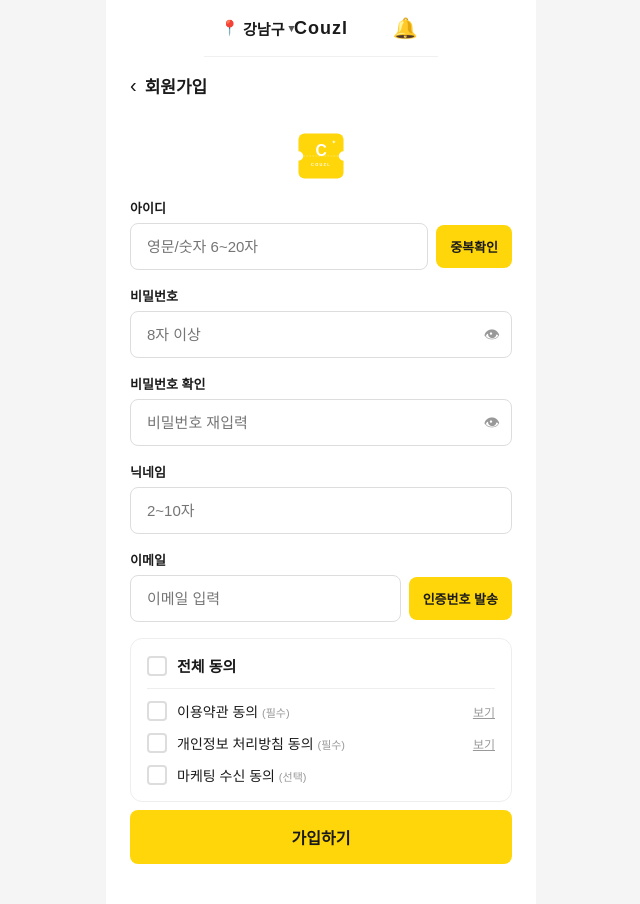
After one commit to conven/couzl, a Java web app: page /register in a window 1280 px wide. The commit adds this page. Shown: the whole page, without its empty margins (319-959 px from the left). Run offline with Spring Boot 4, a stand-in JSP engine, Linux system fonts and the light colour scheme.

Commit message:
feat: 회원가입 화면 추가
- RegisterController.java: GET /register 매핑
- register.jsp: 아이디 중복확인, 비밀번호 눈 아이콘, 이메일 인증번호 발송, 약관 동의(전체 동의 연동) 포함
- register.css: login.css 스타일 기반, 커스텀 체크박스(#FFD60A)
- register.js: 유효성 검사 및 인터랙션 처리
- login.jsp: 회원가입 링크 /register 연결

https://claude.ai/code/session_01GCZN3oiW95CzCCfBxh19AM

```diff
--- /dev/null
+++ b/src/main/java/com/couzl/couzl/controller/RegisterController.java
@@ -0,0 +1,13 @@
+package com.couzl.couzl.controller;
+
+import org.springframework.stereotype.Controller;
+import org.springframework.web.bind.annotation.GetMapping;
+
+@Controller
+public class RegisterController {
+
+    @GetMapping("/register")
+    public String register() {
+        return "register";
+    }
+}
--- a/src/main/webapp/WEB-INF/views/login.jsp
+++ b/src/main/webapp/WEB-INF/views/login.jsp
@@ -36,7 +36,7 @@
         <span class="divider">·</span>
         <span>비밀번호 찾기</span>
         <span class="divider">·</span>
-        <span>회원가입</span>
+        <span onclick="goTo('/register')" style="cursor:pointer;">회원가입</span>
     </div>
 
     <!-- 소셜 로그인 -->
--- /dev/null
+++ b/src/main/webapp/WEB-INF/views/register.jsp
@@ -0,0 +1,127 @@
+<%@ page contentType="text/html;charset=UTF-8" language="java" %>
+<!DOCTYPE html>
+<html lang="ko">
+<head>
+    <meta charset="UTF-8">
+    <meta name="viewport" content="width=device-width, initial-scale=1.0">
+    <title>회원가입 - Couzl</title>
+    <jsp:include page="/WEB-INF/views/common/header.jsp"/>
+    <link rel="stylesheet" href="/static/css/common.css">
+    <link rel="stylesheet" href="/static/css/register.css">
+</head>
+<body>
+<div class="wrap">
+
+    <!-- 상단 헤더 -->
+    <%@ include file="/WEB-INF/views/common/_header.jsp" %>
+
+    <!-- 페이지 헤더 (뒤로가기 + 타이틀) -->
+    <div class="page-header" style="display:flex;align-items:center;width:100%;padding:16px 0 8px;gap:8px;">
+        <button onclick="goTo('/login')" style="background:none;border:none;font-size:20px;cursor:pointer;padding:0;color:var(--color-text);">‹</button>
+        <span style="font-size:17px;font-weight:700;color:var(--color-text);">회원가입</span>
+    </div>
+
+    <!-- 로고 -->
+    <div class="register-logo">
+        <jsp:include page="/WEB-INF/views/common/_logo.jsp">
+            <jsp:param name="bgColor"    value="#FFD60A"/>
+            <jsp:param name="inkColor"   value="white"/>
+            <jsp:param name="notchColor" value="white"/>
+        </jsp:include>
+    </div>
+
+    <!-- 입력 폼 -->
+    <div class="register-form">
+
+        <!-- 아이디 -->
+        <div class="form-group">
+            <label for="userId">아이디</label>
+            <div class="input-wrap">
+                <input type="text" id="userId" class="input-field" placeholder="영문/숫자 6~20자">
+                <button type="button" class="btn-inline" onclick="checkDuplicate()">중복확인</button>
+            </div>
+        </div>
+
+        <!-- 비밀번호 -->
+        <div class="form-group">
+            <label for="password">비밀번호</label>
+            <div class="input-wrap">
+                <div class="input-pw-wrap">
+                    <input type="password" id="password" class="input-field" placeholder="8자 이상" oninput="checkPwMatch()">
+                    <button type="button" class="btn-eye" onclick="togglePw('password', this)">👁</button>
+                </div>
+            </div>
+        </div>
+
+        <!-- 비밀번호 확인 -->
+        <div class="form-group">
+            <label for="passwordConfirm">비밀번호 확인</label>
+            <div class="input-wrap">
+                <div class="input-pw-wrap">
+                    <input type="password" id="passwordConfirm" class="input-field" placeholder="비밀번호 재입력" oninput="checkPwMatch()">
+                    <button type="button" class="btn-eye" onclick="togglePw('passwordConfirm', this)">👁</button>
+                </div>
+            </div>
+            <span id="pwMatchError" class="error-text">비밀번호가 일치하지 않습니다</span>
+        </div>
+
+        <!-- 닉네임 -->
+        <div class="form-group">
+            <label for="nickname">닉네임</label>
+            <input type="text" id="nickname" class="input-field" placeholder="2~10자">
+        </div>
+
+        <!-- 이메일 -->
+        <div class="form-group">
+            <label for="email">이메일</label>
+            <div class="input-wrap">
+                <input type="email" id="email" class="input-field" placeholder="이메일 입력">
+                <button type="button" class="btn-inline" onclick="sendVerifyCode()">인증번호 발송</button>
+            </div>
+            <div id="verifyWrap" class="verify-wrap">
+                <input type="text" id="verifyCode" class="input-field" placeholder="인증번호 입력">
+                <button type="button" class="btn-inline" onclick="confirmVerifyCode()">확인</button>
+            </div>
+        </div>
+
+    </div>
+
+    <!-- 약관 동의 -->
+    <div class="terms-section" style="margin-top:16px;">
+        <div class="terms-row">
+            <div class="terms-row-left">
+                <input type="checkbox" id="termAll" class="custom-checkbox" onclick="toggleAllTerms(this)">
+                <label for="termAll" class="terms-label bold">전체 동의</label>
+            </div>
+        </div>
+        <div class="terms-divider"></div>
+        <div class="terms-row">
+            <div class="terms-row-left">
+                <input type="checkbox" id="term1" class="custom-checkbox term-item" onchange="syncAllTerms()">
+                <label for="term1" class="terms-label">이용약관 동의 <span class="terms-badge">(필수)</span></label>
+            </div>
+            <span class="terms-link" onclick="showAlert('준비 중입니다')">보기</span>
+        </div>
+        <div class="terms-row">
+            <div class="terms-row-left">
+                <input type="checkbox" id="term2" class="custom-checkbox term-item" onchange="syncAllTerms()">
+                <label for="term2" class="terms-label">개인정보 처리방침 동의 <span class="terms-badge">(필수)</span></label>
+            </div>
+            <span class="terms-link" onclick="showAlert('준비 중입니다')">보기</span>
+        </div>
+        <div class="terms-row">
+            <div class="terms-row-left">
+                <input type="checkbox" id="term3" class="custom-checkbox term-item" onchange="syncAllTerms()">
+                <label for="term3" class="terms-label">마케팅 수신 동의 <span class="terms-badge">(선택)</span></label>
+            </div>
+        </div>
+    </div>
+
+    <!-- 가입하기 버튼 -->
+    <button type="button" class="btn-register" onclick="doRegister()">가입하기</button>
+
+</div>
+<script src="/static/js/common.js"></script>
+<script src="/static/js/register.js"></script>
+</body>
+</html>
--- /dev/null
+++ b/src/main/webapp/static/css/register.css
@@ -0,0 +1,243 @@
+.wrap {
+    display: flex;
+    flex-direction: column;
+    align-items: center;
+    padding: 0 24px 40px;
+    background-color: var(--color-white);
+}
+
+/* 로고 */
+.register-logo {
+    display: flex;
+    justify-content: center;
+    padding: 24px 0 16px;
+}
+
+.register-logo svg {
+    width: 52px;
+    height: 52px;
+}
+
+/* 폼 섹션 */
+.register-form {
+    width: 100%;
+    display: flex;
+    flex-direction: column;
+    gap: 16px;
+}
+
+.form-group {
+    display: flex;
+    flex-direction: column;
+    gap: 6px;
+}
+
+.form-group label {
+    font-size: 13px;
+    font-weight: 600;
+    color: var(--color-text);
+}
+
+.input-wrap {
+    display: flex;
+    gap: 8px;
+    align-items: center;
+}
+
+.input-field {
+    flex: 1;
+    padding: 14px 16px;
+    border: 1px solid #dddddd;
+    border-radius: 8px;
+    font-size: 15px;
+    color: var(--color-text);
+    outline: none;
+    transition: border-color 0.2s;
+    width: 100%;
+    box-sizing: border-box;
+}
+
+.input-field:focus {
+    border-color: var(--color-primary);
+}
+
+.input-field.error {
+    border-color: #FF3B30;
+}
+
+.error-text {
+    font-size: 12px;
+    color: #FF3B30;
+    margin-top: 2px;
+    display: none;
+}
+
+.error-text.visible {
+    display: block;
+}
+
+/* 버튼들 */
+.btn-inline {
+    padding: 12px 14px;
+    background-color: var(--color-primary);
+    border: none;
+    border-radius: 8px;
+    font-size: 13px;
+    font-weight: bold;
+    color: var(--color-text);
+    cursor: pointer;
+    white-space: nowrap;
+    transition: background-color 0.2s;
+    flex-shrink: 0;
+}
+
+.btn-inline:hover {
+    background-color: var(--color-primary-dark);
+}
+
+/* 비밀번호 눈 아이콘 */
+.input-pw-wrap {
+    position: relative;
+    flex: 1;
+}
+
+.input-pw-wrap .input-field {
+    width: 100%;
+    padding-right: 44px;
+    box-sizing: border-box;
+}
+
+.btn-eye {
+    position: absolute;
+    right: 12px;
+    top: 50%;
+    transform: translateY(-50%);
+    background: none;
+    border: none;
+    cursor: pointer;
+    font-size: 16px;
+    color: var(--color-text-muted);
+    padding: 0;
+    line-height: 1;
+}
+
+/* 인증번호 영역 */
+.verify-wrap {
+    display: none;
+    gap: 8px;
+    align-items: center;
+    margin-top: 8px;
+}
+
+.verify-wrap.visible {
+    display: flex;
+}
+
+/* 약관 동의 */
+.terms-section {
+    width: 100%;
+    border: 1px solid #eeeeee;
+    border-radius: 12px;
+    padding: 16px;
+    box-sizing: border-box;
+    display: flex;
+    flex-direction: column;
+    gap: 12px;
+}
+
+.terms-divider {
+    height: 1px;
+    background-color: #eeeeee;
+    margin: 0;
+}
+
+.terms-row {
+    display: flex;
+    align-items: center;
+    justify-content: space-between;
+    gap: 8px;
+}
+
+.terms-row-left {
+    display: flex;
+    align-items: center;
+    gap: 10px;
+    flex: 1;
+}
+
+.terms-label {
+    font-size: 14px;
+    color: var(--color-text);
+    cursor: pointer;
+    user-select: none;
+}
+
+.terms-label.bold {
+    font-weight: 700;
+    font-size: 15px;
+}
+
+.terms-badge {
+    font-size: 11px;
+    color: var(--color-text-muted);
+}
+
+.terms-link {
+    font-size: 12px;
+    color: var(--color-text-muted);
+    text-decoration: underline;
+    cursor: pointer;
+    white-space: nowrap;
+    flex-shrink: 0;
+}
+
+/* 커스텀 체크박스 */
+.custom-checkbox {
+    appearance: none;
+    -webkit-appearance: none;
+    width: 20px;
+    height: 20px;
+    border: 2px solid #dddddd;
+    border-radius: 4px;
+    cursor: pointer;
+    flex-shrink: 0;
+    position: relative;
+    transition: border-color 0.2s, background-color 0.2s;
+}
+
+.custom-checkbox:checked {
+    background-color: var(--color-primary);
+    border-color: var(--color-primary);
+}
+
+.custom-checkbox:checked::after {
+    content: '';
+    position: absolute;
+    left: 4px;
+    top: 1px;
+    width: 5px;
+    height: 9px;
+    border: 2px solid #333;
+    border-top: none;
+    border-left: none;
+    transform: rotate(45deg);
+}
+
+/* 가입하기 버튼 */
+.btn-register {
+    width: 100%;
+    padding: 15px;
+    background-color: var(--color-primary);
+    border: none;
+    border-radius: 8px;
+    font-size: 16px;
+    font-weight: bold;
+    color: var(--color-text);
+    cursor: pointer;
+    margin-top: 8px;
+    transition: background-color 0.2s;
+}
+
+.btn-register:hover {
+    background-color: var(--color-primary-dark);
+}
--- /dev/null
+++ b/src/main/webapp/static/js/register.js
@@ -0,0 +1,80 @@
+function checkDuplicate() {
+    var val = document.getElementById('userId').value.trim();
+    if (!val) {
+        showAlert('아이디를 입력해주세요');
+        return;
+    }
+    showAlert('사용 가능한 아이디입니다!');
+}
+
+function togglePw(inputId, btn) {
+    var input = document.getElementById(inputId);
+    if (input.type === 'password') {
+        input.type = 'text';
+        btn.textContent = '🙈';
+    } else {
+        input.type = 'password';
+        btn.textContent = '👁';
+    }
+}
+
+function checkPwMatch() {
+    var pw = document.getElementById('password').value;
+    var pw2 = document.getElementById('passwordConfirm').value;
+    var msg = document.getElementById('pwMatchError');
+    if (pw2 && pw !== pw2) {
+        msg.classList.add('visible');
+    } else {
+        msg.classList.remove('visible');
+    }
+}
+
+function sendVerifyCode() {
+    var email = document.getElementById('email').value.trim();
+    if (!email) {
+        showAlert('이메일을 입력해주세요');
+        return;
+    }
+    document.getElementById('verifyWrap').classList.add('visible');
+}
+
+function confirmVerifyCode() {
+    showAlert('인증되었습니다!');
+}
+
+function toggleAllTerms(el) {
+    var boxes = document.querySelectorAll('.term-item');
+    boxes.forEach(function(box) { box.checked = el.checked; });
+}
+
+function syncAllTerms() {
+    var boxes = document.querySelectorAll('.term-item');
+    var allChecked = Array.from(boxes).every(function(b) { return b.checked; });
+    document.getElementById('termAll').checked = allChecked;
+}
+
+function doRegister() {
+    var userId = document.getElementById('userId').value.trim();
+    var pw = document.getElementById('password').value;
+    var pw2 = document.getElementById('passwordConfirm').value;
+    var nickname = document.getElementById('nickname').value.trim();
+    var email = document.getElementById('email').value.trim();
+    var termRequired1 = document.getElementById('term1').checked;
+    var termRequired2 = document.getElementById('term2').checked;
+
+    if (!userId || !pw || !pw2 || !nickname || !email) {
+        showAlert('필수 항목을 입력해주세요');
+        return;
+    }
+    if (pw !== pw2) {
+        showAlert('비밀번호가 일치하지 않습니다');
+        return;
+    }
+    if (!termRequired1 || !termRequired2) {
+        showAlert('필수 항목을 입력해주세요');
+        return;
+    }
+
+    showAlert('회원가입이 완료되었습니다!');
+    setTimeout(function() { goTo('/login'); }, 500);
+}
```
